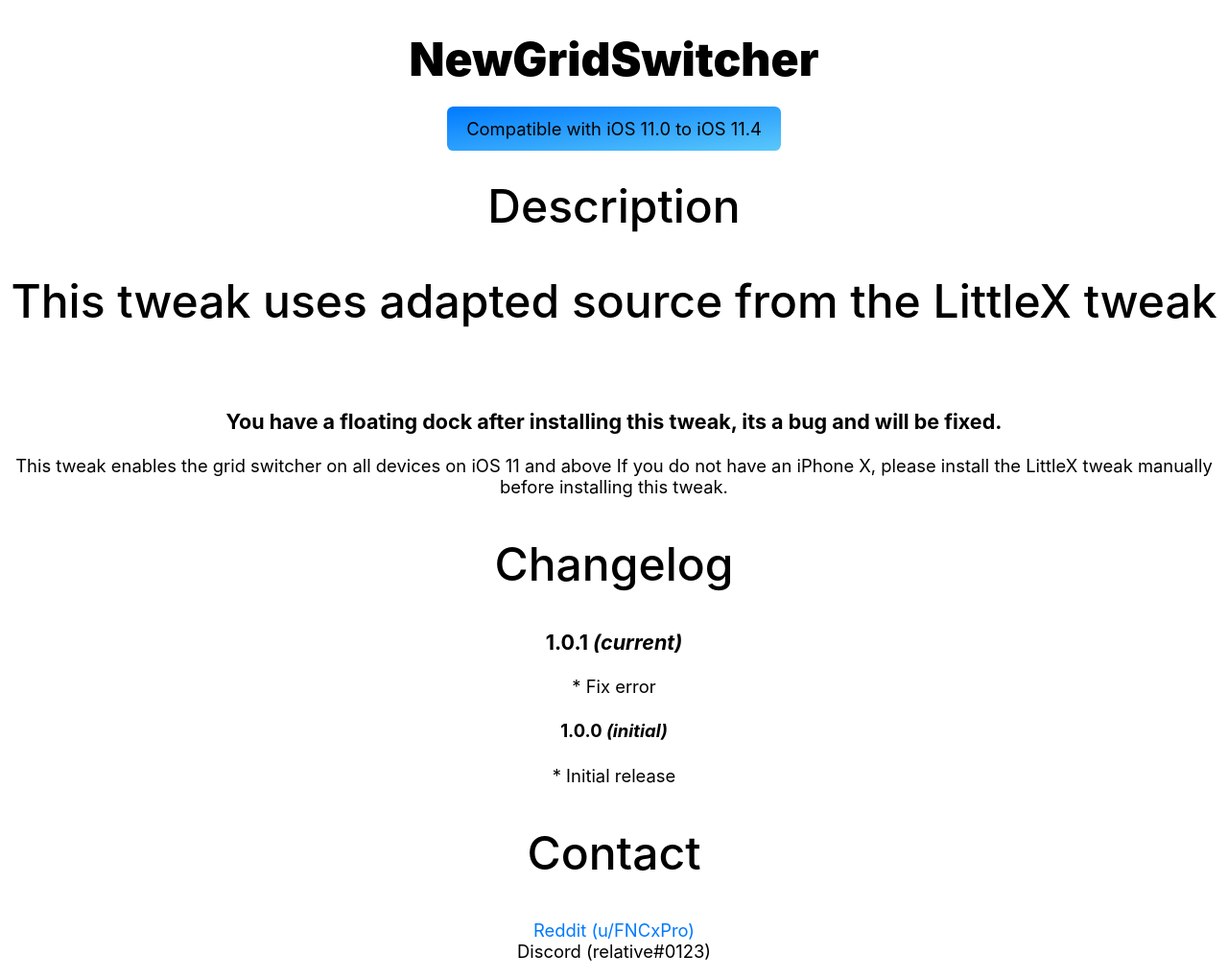
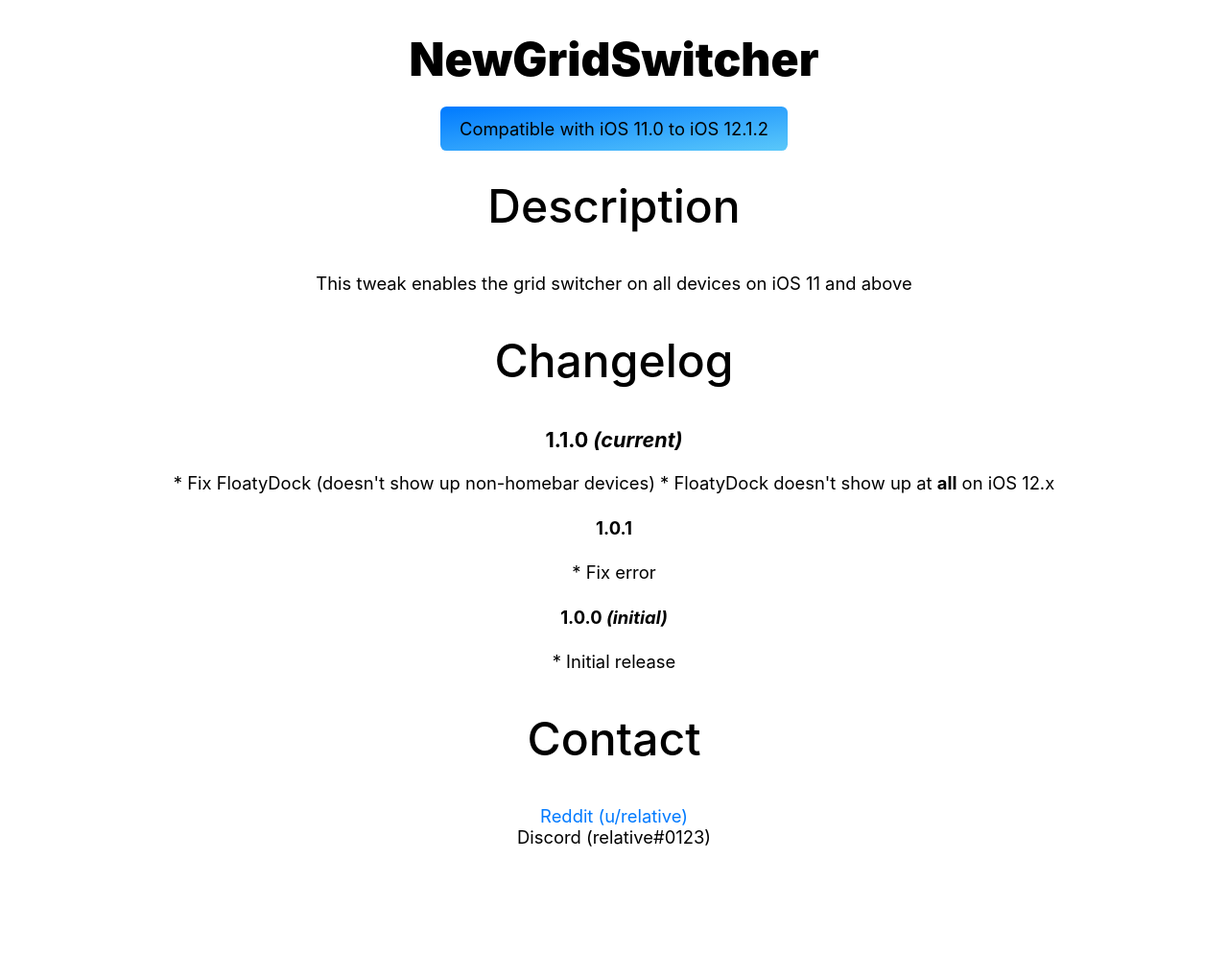
Before and after one commit to FNCxPro/FNCxPro.github.io, a plain HTML site: page depictions/me.sethstephens.newgridswitcher.html in a window 1280 px wide. Shown: the whole page at 96% size. After the commit the page ends 901 px from the top, so only its background shows below. Drawn offline with Linux system fonts and the light colour scheme; a web font is replaced by a local one.

Commit message:
NewGridSwitcher 1.1.0

```diff
--- a/depictions/pro.relative.newgridswitcher.html
+++ b/depictions/me.sethstephens.newgridswitcher.html
@@ -5,16 +5,18 @@
   </head>
   <body>
     <h1>NewGridSwitcher</h1>
-    <span class="alert info">Compatible with iOS 11.0 to iOS 11.4</span>
+    <span class="alert info">Compatible with iOS 11.0 to iOS 12.1.2</span>
     <h2>Description</h2>
     <p>
-      <h2>This tweak uses adapted source from the LittleX tweak</h2><br/>
-      <h3>You have a floating dock after installing this tweak, its a bug and will be fixed.</h3>
       This tweak enables the grid switcher on all devices on iOS 11 and above
-      If you do not have an iPhone X, please install the LittleX tweak manually before installing this tweak.
     </p>
     <h2>Changelog</h2>
-    <h3>1.0.1 <em>(current)</em></h3>
+    <h3>1.1.0 <em>(current)</em></h3>
+    <p>
+      * Fix FloatyDock (doesn't show up non-homebar devices)
+      * FloatyDock doesn't show up at <strong>all</strong> on iOS 12.x
+    </p>
+    <h4>1.0.1</h3>
     <p>
       * Fix error
     </p>
@@ -24,7 +26,7 @@
     </p>
     <h2>Contact</h2>
     <p>
-      <a href="https://reddit.com/u/FNCxPro">Reddit (u/FNCxPro)</a><br/>
+      <a href="https://reddit.com/u/relative">Reddit (u/relative)</a><br/>
       Discord (relative#0123)<br/>
     </p>
   </body>
```
Also changed, not shown: 4 other files.
